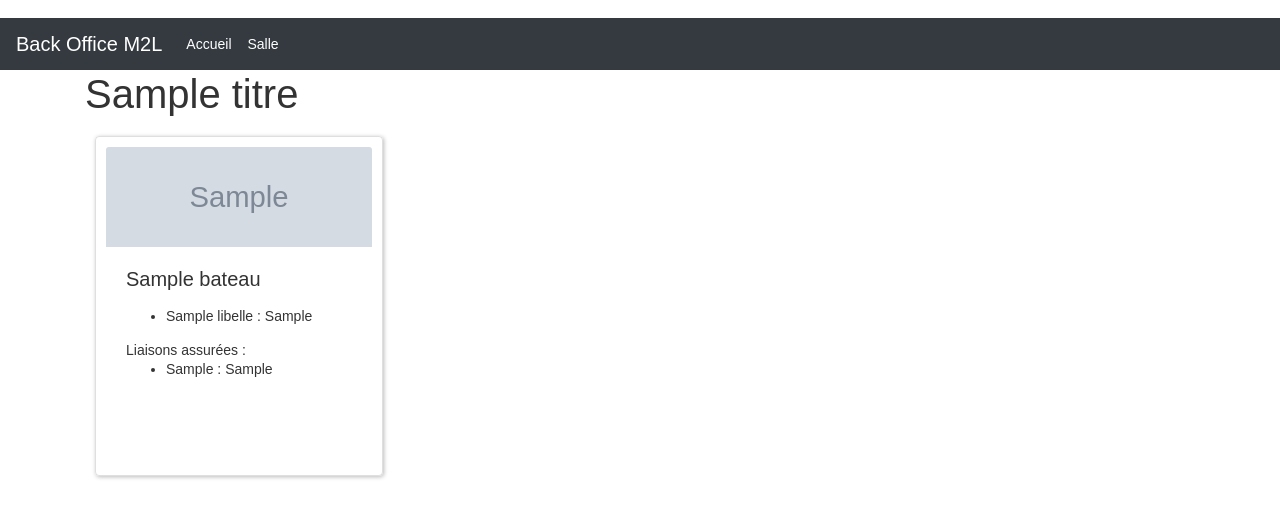
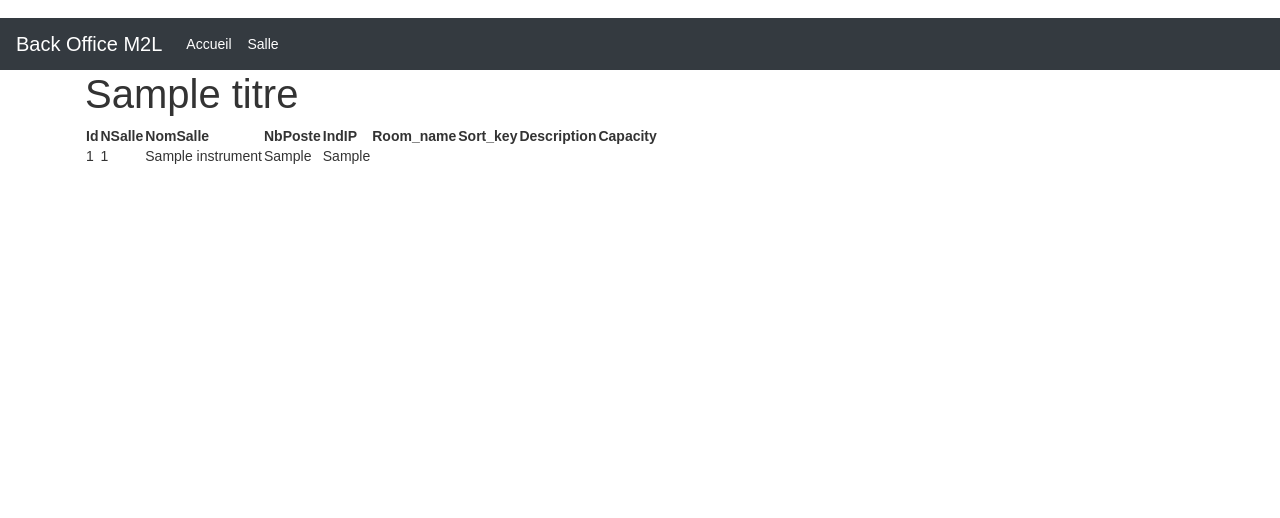
Before and after one commit to jovan-subasic/PPE-GestSalleInfo_Subasic_Roustan, a PHP site: template vue/vueAfficheSalleInfo.php in a window 1280 px wide. Shown: the top 518 px of the page. Run offline with PHP 8.4, Linux system fonts and the light colour scheme; the template is opened without the code that fills it: most values are stand-ins (such as "Sample title", 1, 10 or a date in 2020); grey boxes marked "Sample" are stand-in pictures; some libraries are stand-ins or nearby versions.

Commit message:
Update vueAfficheSalleInfo.php

```diff
--- a/vue/vueAfficheSalleInfo.php
+++ b/vue/vueAfficheSalleInfo.php
@@ -2,40 +2,34 @@
   //var_dump($titre);
 ?>
   <h1><?= $titre ?></h1>
-  <?php
-  foreach ($SallesInfos as $SalleInfo){
-  ?>
-      <div class="card" style="width: 18rem;">
-        <img class="card-img-top" src="<?= $bateau['photo'] ?>" alt="Card image cap"  height="100px">
-        <div class="card-body">
-          <h5 class="card-title"><?= $bateau['nom'] ?></h5>
-          <p class="card-text">
-            <ul>
-            <?php
-            foreach ($bateau['capacites'] as $capacite){
-            ?>
-               <li><?= $capacite['libelle'] ?> : <?= $capacite['capaciteMax'] ?></li>
+  <table class='SalleInfo'>
 
-            <?php
-            }
-            ?>
-            </ul>
-            Liaisons assurées :
-            <ul>
-            <?php
-            foreach ($bateau['liaisons'] as $liaison){
-            ?>
-               <li><?= $liaison['portDepart'] ?> : <?= $liaison['portArrivee'] ?></li>
+		<tr>
+			<th>Id</th>
+			<th>NSalle</th>
+			<th>NomSalle</th>
+			<th>NbPoste</th>
+			<th>IndIP</th>
+			<th>Room_name</th>
+      <th>Sort_key</th>
+      <th>Description</th>
+      <th>Capacity</th>
+		</tr>
 
-            <?php
-            }
-            ?>
-            </ul>
+		<?php
+			foreach ($salleinfos as $salleinfo)
+			{
+		?>
+		<tr>
+			<td><?= $instrument->getId() ?></td>
+			<td><?= $instrument->getNSalle() ?></td>
+			<td><?= $instrument->getNomSalle() ?></td>
+			<td><?= $instrument->getNbPoste() ?></td>
+			<td><?= $instrument->getIndIP() ?></td>
 
-          </p>
-        </div>
-      </div>
 
-  <?php
-  }
-  ?>
+		<?php } ?>
+		</tr>
+
+
+	</table>
```
